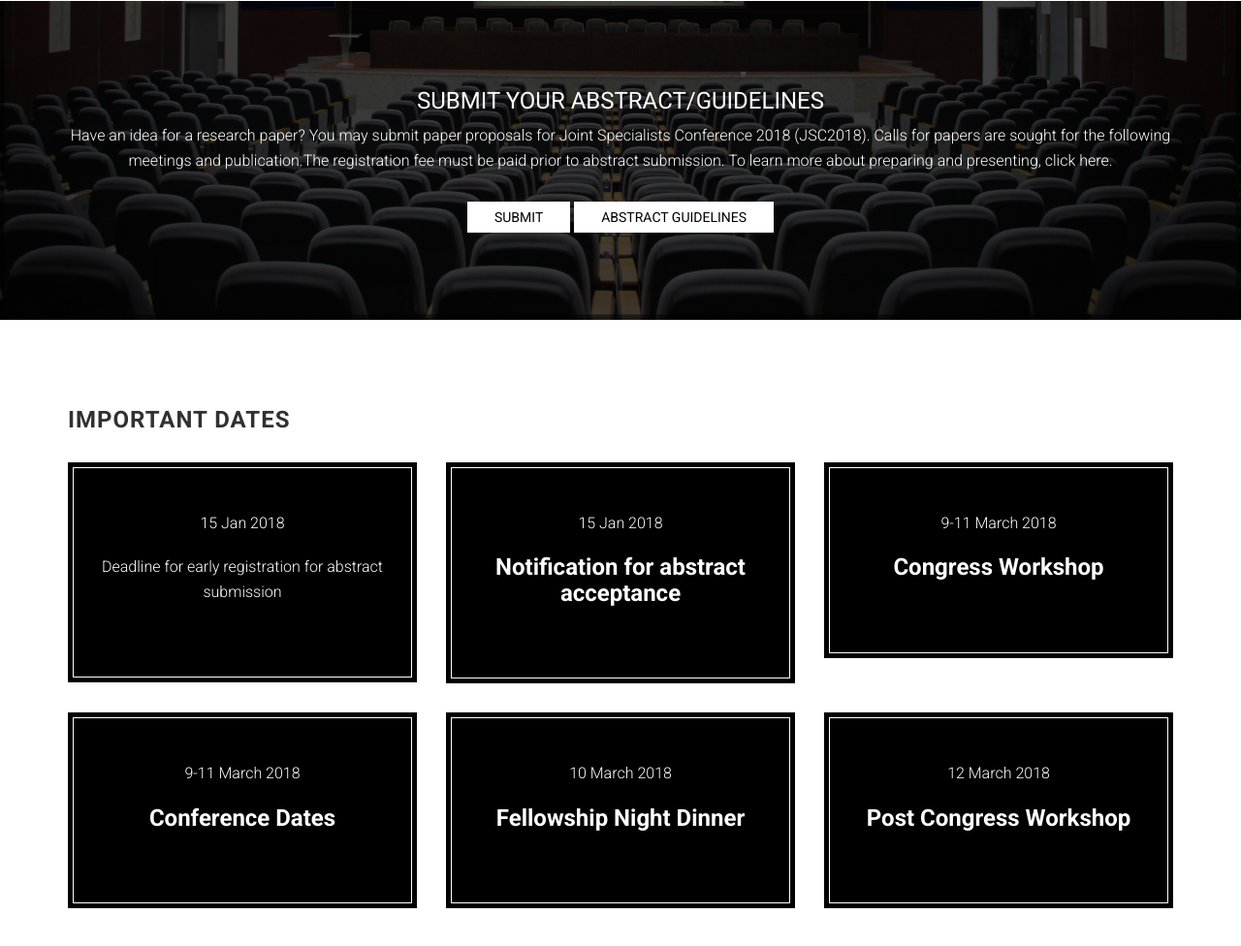
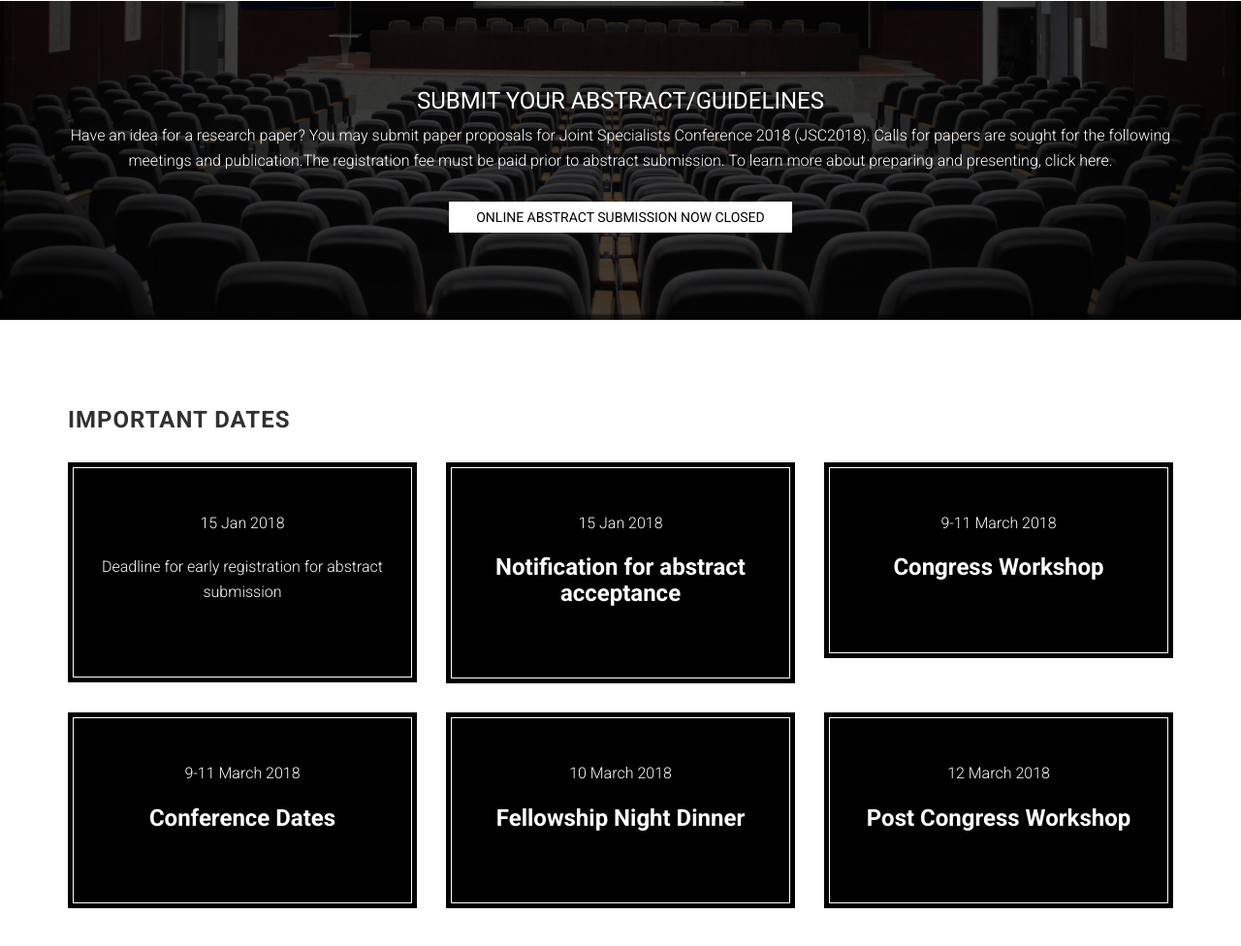
Before and after one commit to myketapang/jsc2018.github.io, a website: page index.html in a window 1280 px wide. Shown: the part 4035-5011 px from the top of the page at 97% size. Drawn offline with Linux system fonts and the light colour scheme; files whose address does not match are found by name.

Commit message:
abstract submission closed

```diff
--- a/index.html
+++ b/index.html
@@ -265,8 +265,8 @@
                     <h3 class="text-uppercase mt0 font-400">Submit Your Abstract/Guidelines</h3>
 
                     <p>Have an idea for a research paper? You may submit paper proposals for Joint Specialists Conference 2018 (JSC2018). Calls for papers are sought for the following meetings and publication.The registration fee must be paid prior to abstract submission. To learn more about preparing and presenting, click here.</p>
-                    <a class="btn btn-white" href="https://www.cognitoforms.com/JointSpecialistsConference/registrationjsc2018">Submit</a>
-                    <a class="btn btn-white" href="http://jsc2018.org/abstract-guidelines/">Abstract Guidelines</a>
+                    <a class="btn btn-white" href="#">Online Abstract Submission Now Closed</a>
+
                 </div>
             </div>
         </div>
```
